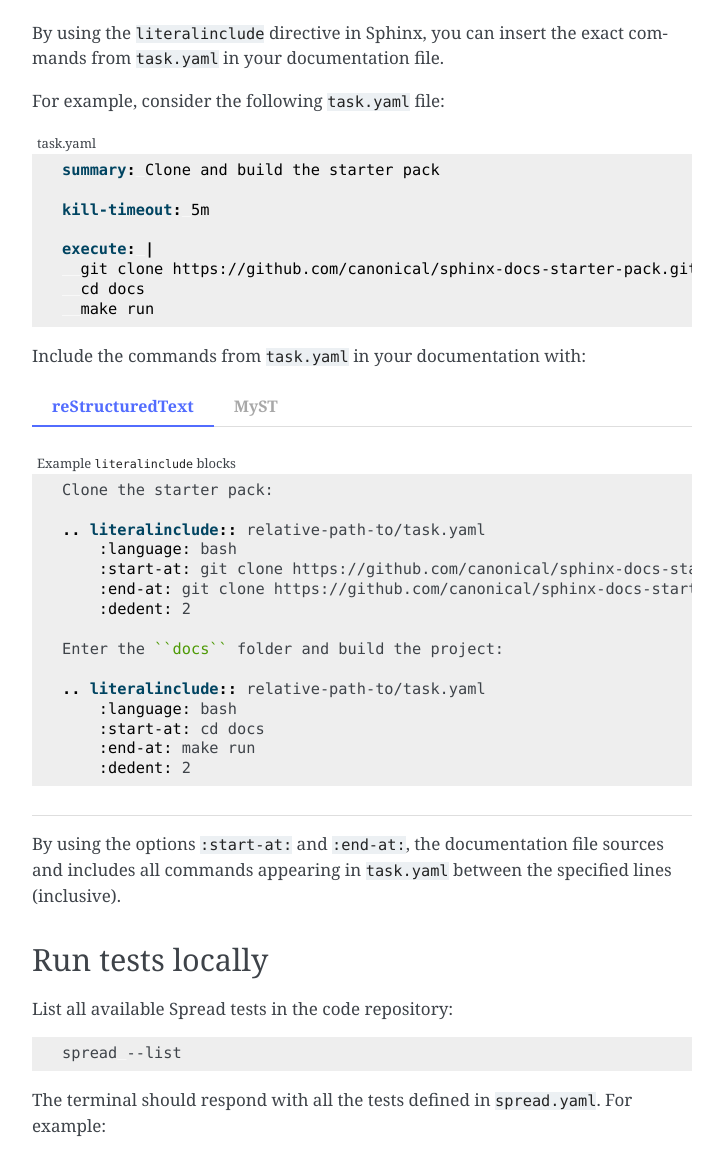
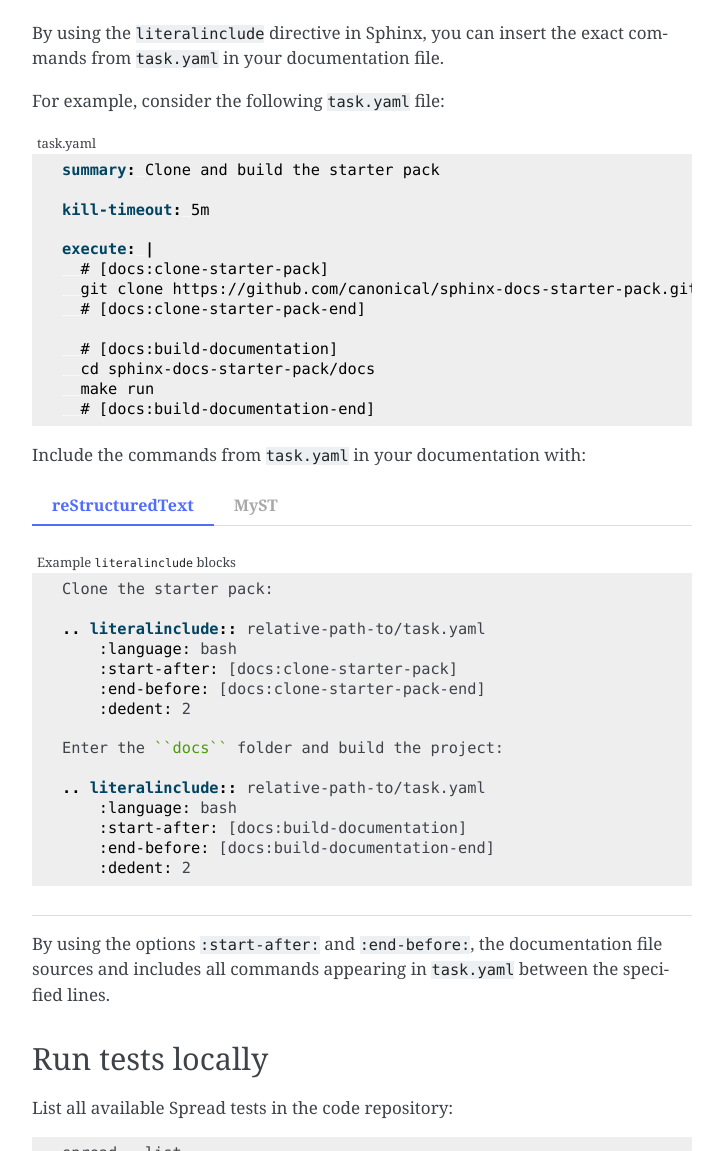
Before and after one commit to canonical/sphinx-docs-starter-pack, a Sphinx documentation site: the page built from docs/how-to/add-documentation-testing.rst, in a window 1280 px wide and 1400 px high, scrolled down 3755 px, cut to the strip 0-1151 px from the top of the window. Shown: the whole strip, without its empty margins (388-1111 px from the left). Built offline with Sphinx 7.4.7, drawn with Linux system fonts in a browser that asks for light colours; pages that are not in the unit, such as notebooks, are missing from menus.

Commit message:
docs: revert changes back to suggesting wrapping commands

````diff
--- a/docs/how-to/add-documentation-testing.rst
+++ b/docs/how-to/add-documentation-testing.rst
@@ -195,9 +195,14 @@ For example, consider the following ``task.yaml`` file:
     kill-timeout: 5m
 
     execute: |
+      # [docs:clone-starter-pack]
       git clone https://github.com/canonical/sphinx-docs-starter-pack.git
-      cd docs
+      # [docs:clone-starter-pack-end]
+
+      # [docs:build-documentation]
+      cd sphinx-docs-starter-pack/docs
       make run
+      # [docs:build-documentation-end]
 
 Include the commands from ``task.yaml`` in your documentation with:
 
@@ -213,16 +218,16 @@ Include the commands from ``task.yaml`` in your documentation with:
 
         .. literalinclude:: relative-path-to/task.yaml
             :language: bash
-            :start-at: git clone https://github.com/canonical/sphinx-docs-starter-pack.git
-            :end-at: git clone https://github.com/canonical/sphinx-docs-starter-pack.git
+            :start-after: [docs:clone-starter-pack]
+            :end-before: [docs:clone-starter-pack-end]
             :dedent: 2
 
         Enter the ``docs`` folder and build the project:
 
         .. literalinclude:: relative-path-to/task.yaml
             :language: bash
-            :start-at: cd docs
-            :end-at: make run
+            :start-after: [docs:build-documentation]
+            :end-before: [docs:build-documentation-end]
             :dedent: 2
 
    .. tab-item:: MyST
@@ -235,8 +240,8 @@ Include the commands from ``task.yaml`` in your documentation with:
 
         ```{literalinclude} relative-path-to/task.yaml
         :language: bash
-        :start-at: git clone https://github.com/canonical/sphinx-docs-starter-pack.git
-        :end-at: git clone https://github.com/canonical/sphinx-docs-starter-pack.git
+        :start-after: [docs:clone-starter-pack]
+        :end-before: [docs:clone-starter-pack-end]
         :dedent: 2
         ```
 
@@ -244,14 +249,14 @@ Include the commands from ``task.yaml`` in your documentation with:
 
         ```{literalinclude} relative-path-to/task.yaml
         :language: bash
-        :start-at: cd docs
-        :end-at: make run
+        :start-after: [docs:build-documentation]
+        :end-before: [docs:build-documentation-end]
         :dedent: 2
         ```
 
-By using the options ``:start-at:`` and ``:end-at:``, the documentation file
+By using the options ``:start-after:`` and ``:end-before:``, the documentation file
 sources and includes all commands appearing in ``task.yaml`` between the
-specified lines (inclusive).
+specified lines.
 
 Run tests locally
 -----------------
````
